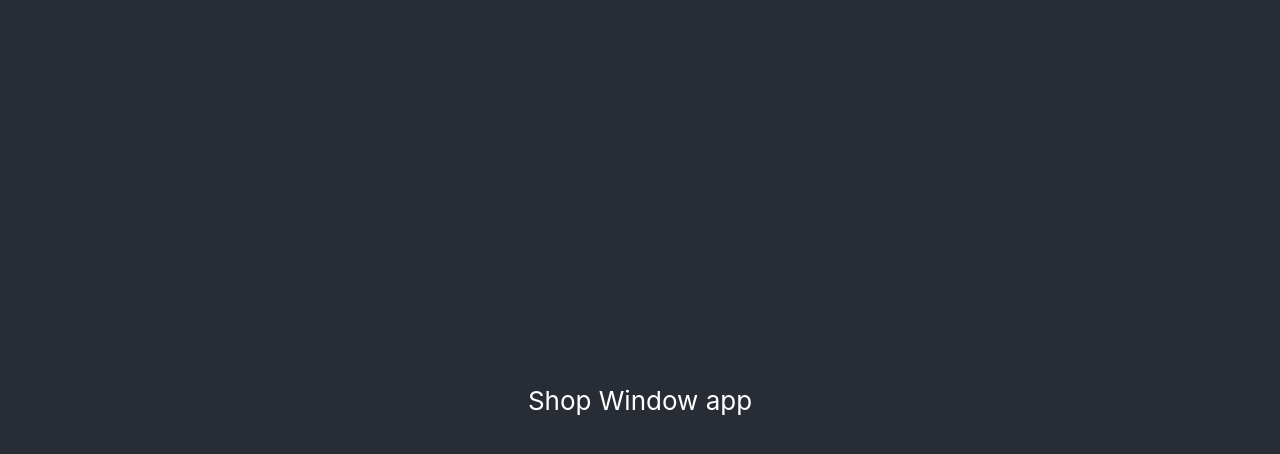
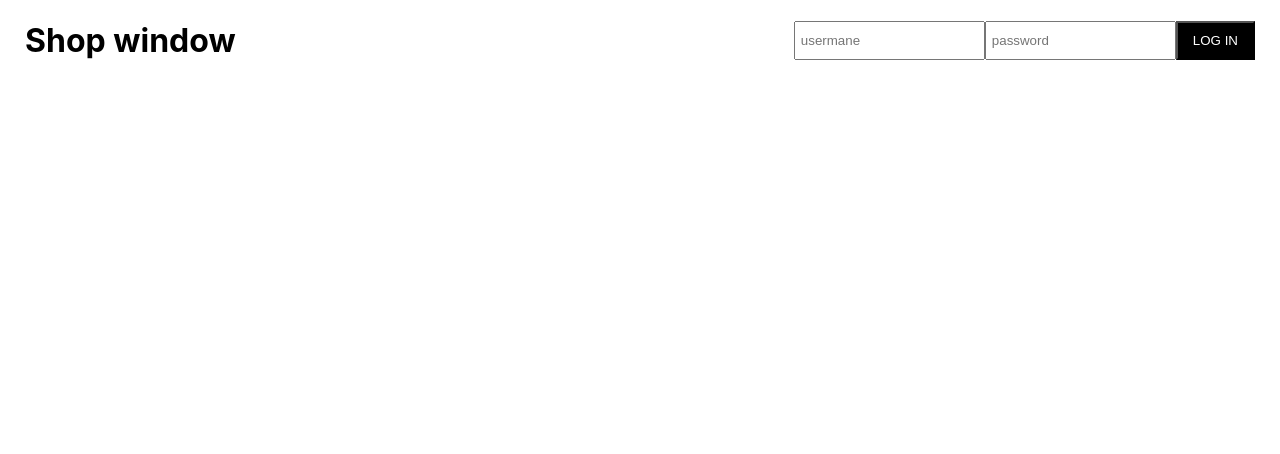
Before and after one commit to jungRoit/shop-window, a React (Create React App) app: page / in a window 1280 px wide. Shown: the top 454 px of the page. Built offline with nearby package versions, Linux system fonts and the light colour scheme.

Commit message:
SW-001 Header top created

```diff
--- a/src/app/App.js
+++ b/src/app/App.js
@@ -1,17 +1,11 @@
 import React, { Component } from 'react';
+import Home from './views/Home';
 import './App.css';
 
 class App extends Component {
   render() {
     return (
-      <div className="App">
-        <header className="App-header">
-          <p>
-           Shop Window app
-          </p>
-
-        </header>
-      </div>
+      <Home />
     );
   }
 }
--- /dev/null
+++ b/src/app/views/Home/Home.js
@@ -0,0 +1,30 @@
+import React from 'react';
+import './style.css';
+
+
+export default class Home extends React.Component {
+constructor(props) {
+  super(props);
+  this.state= {
+
+  }
+}
+  render() {
+    return (
+      <div className='header'>
+        <div className='header-top'>
+        <div className='header-logo'>
+          <h1 className='logo'>Shop window</h1>
+        </div>
+        <div className='header-login'>
+         <div className='login-box'>
+         <input className='login-input' type='text' placeholder='usermane' />
+          <input className='login-input' type='password' placeholder='password'/>
+          <button className='login-btn'> LOG IN </button>
+          </div>
+        </div>
+        </div>
+      </div>
+    )
+  }
+}
--- /dev/null
+++ b/src/app/views/Home/index.js
@@ -0,0 +1,2 @@
+import Home from './Home';
+export default Home;
--- /dev/null
+++ b/src/app/views/Home/style.css
@@ -0,0 +1,36 @@
+/* layout */
+.header {
+
+}
+.header-top {
+  padding: 0 25px;
+  display: flex;
+  flex:1;
+  flex-direction: row;
+}
+.header-logo {
+  flex:1;
+}
+.header-login {
+  display: flex;
+  flex:1;
+  flex-direction: row;
+  justify-content: flex-end;
+  align-items: center;
+
+}
+
+.login-box {
+  display: flex;
+  flex-direction: row;
+}
+.login-input {
+  padding: 10px 5px;
+
+}
+.login-btn {
+  flex: 1;
+  color:white;
+  background-color: black;
+  padding: 10px 15px;
+}
```
